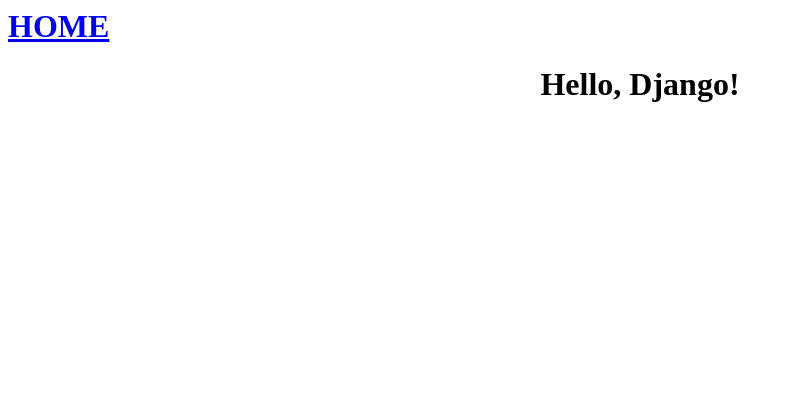
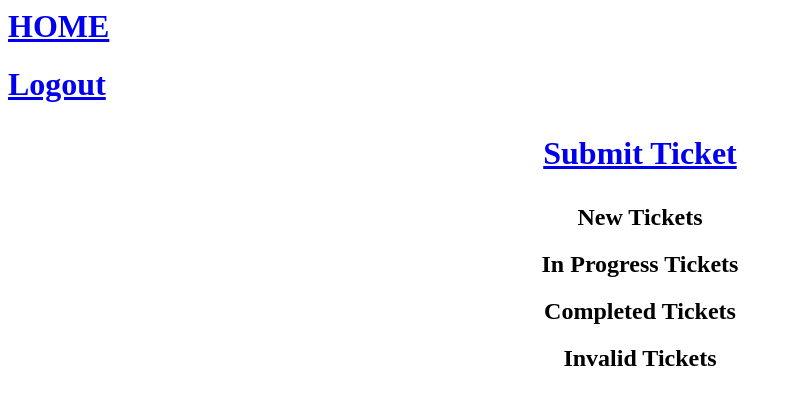
Before and after one commit to Ybrayym-Abamov/Bug-Tracker, a Django app: page / in a window 1280 px wide. Shown: the top 405 px of the page, without its empty margins (0-793 px from the left). Run offline with Django 3.2, Linux system fonts and the light colour scheme; the visitor is signed in with stand-in values (Sample User, id 1); data that the repository does not hold is empty.

Commit message:
homepage links are fixed

```diff
--- a/BugTracker/models.py
+++ b/BugTracker/models.py
@@ -10,7 +10,7 @@
 
 
 class Ticket(models.Model):
-    title = models.CharField(max_length=30, default=None)
+    title = models.CharField(max_length=100, default=None)
     datetime = models.DateTimeField(default=timezone.now)
     description = models.TextField(default=None)
     ticketfiler = models.ForeignKey(
--- a/BugTracker/templates/main.html
+++ b/BugTracker/templates/main.html
@@ -1,4 +1,61 @@
 <h1><a href="/">HOME</a></h1>
+<h1><a href="/logout/">Logout</a></h1>
+<title> Bug Tracker </title>
+
 <div align="center">
-    <h1> Hello, Django! </h1>
+
+    <h1><p><a href="/createticket/">Submit Ticket</a></p></h1>
+
+
+    <div align="center">
+        <h2>New Tickets</h2>
+        {% for ticket in data %}
+            {%if ticket.status == "N"%}
+                <p>Title: <a href="/ticketinfo/{{ticket.id}}">{{ticket.title}}</a></p>
+                <p>Ticket Id: {{ticket.id}}</p>
+                <p>Reported By: <a href="filerinfo/{{ticket.id}}">{{ticket.ticketfiler}}</a></p>
+                <p>Date Submitted: {{ticket.datetime}}</p>
+    </div>
+    {%endif%}
+    {%endfor%}
+
+
+    <div align="center">
+        <h2>In Progress Tickets</h2>
+        {% for ticket in data %}
+            {%if ticket.status == "InP"%}
+                <p>Title: <a href="/ticketassignment/{{ticket.id}}">{{ticket.title}}</a></p>
+                <p>Ticket Id: {{ticket.id}}</p>
+                <p>Reported By: {{ticket.ticketfiler}}</p>
+                <p>Date Submitted: {{ticket.datetime}}</p>
+    </div>
+    {%endif%}
+    {%endfor%}
+
+
+    <div align="center">
+        <h2>Completed Tickets</h2>
+            {% for ticket in data %}
+                {%if ticket.status == "D"%}
+                    <p>Title: <a href="/ticketcomplete/{{ticket.id}}">{{ticket.title}}</a></p>
+                    <p>Ticket Id: {{ticket.id}}</p>
+                    <p>Reported By: {{ticket.ticketfiler}}</p>
+                    <p>Date Submitted: {{ticket.datetime}}</p>
+    </div>
+    {%endif%}
+    {%endfor%}
+
+
+    <div align="center">
+        <h2>Invalid Tickets</h2>
+            {% for ticket in data %}
+                {%if ticket.status == "InV"%}
+                    <p>Title: <a href="/ticketinvalid/{{ticket.id}}">{{ticket.title}}</a></p>
+                    <p>Ticket Id: {{ticket.id}}</p>
+                    <p>Reported By: {{ticket.ticketfiler}}</p>
+                    <p>Date Submitted: {{ticket.datetime}}</p>
+    </div>
+    {%endif%}
+    {%endfor%}
+
 </div>
--- a/BugTracker/urls.py
+++ b/BugTracker/urls.py
@@ -5,7 +5,14 @@
     path('', views.main, name='homepage'),
     path('logout/', views.logout_request, name='logout'),
     path('login/', views.login_request, name='login'),
-    path('createticket/<int:filerid>', views.createticket),
+    path('createticket/', views.createticket),
     path('ticketinfo/<int:ticketid>', views.ticketdetail, name="ticketdetail"),
-    path('userinfo/<int:userid>', views.userinfo)
+    path('filerinfo/<int:filerid>', views.userinfo),
+    path('ticketassignment/<int:ticketid>/inprogress/<int:userid>',
+         views.assignticket),
+    path('ticketcomplete/<int:ticketid>/complete/<int:userid>',
+         views.completedticket),
+    path('ticketinvalid/<int:ticketid>/invalid/<int:userid>',
+         views.invalidticket),
+    path('ticketedit/<int:ticketid>/edit/', views.editticket)
 ]
--- a/BugTracker/views.py
+++ b/BugTracker/views.py
@@ -2,7 +2,7 @@
 from django.contrib.auth import login, logout, authenticate
 from django.contrib import messages
 from django.contrib.auth.decorators import login_required
-from BugTracker.forms import LoginForm, TicketForm
+from BugTracker.forms import LoginForm, TicketForm, EditTicketForm
 from BugTracker.models import Ticket, MyUser
 
 
@@ -56,44 +56,79 @@
 
 
 @login_required
-def userinfo(request, userid):
-    userinfo = MyUser.objects.all().filter(id=userid)
-    return render(request, "userinfo.html", {"userinfo": userinfo})
+def userinfo(request, filerid):
+    filer = MyUser.objects.get(id=filerid)
+    filerhistory = Ticket.objects.filter(ticketfiler=filer)
+    assigned = filerhistory.filter(status="Inp")
+    completed = filerhistory.filter(status="D")
+    reported = filerhistory.filter(status="N")
+    return render(request, 'userinfo.html', {'filer': filer, 'assigned': assigned, 'completed': completed, 'reported': reported})
 
 
 @login_required
-def createticket(request, filerid):
+def createticket(request):
     if request.method == "POST":
         form = TicketForm(request.POST)
         if form.is_valid():
             data = form.cleaned_data
-            # getting the id of the ticket filer
-            filer = MyUser.objects.get(id=filerid)
+            filer = request.user
             Ticket.objects.create(
                 title=data['title'],
                 description=data['description'],
-                usersubmited=filer
+                ticketfiler=filer
             )
             return HttpResponseRedirect(reverse('homepage'))
-    Form = TicketForm()
-    return render(request, 'form.html', {"Form": Form})
+    form = TicketForm()
+    return render(request, 'form.html', {"form": form})
 
 
 @login_required
-def assignticket(request):
-    pass
+def assignticket(request, userid, ticketid):
+    user = MyUser.objects.get(id=userid)
+    data = Ticket.objects.get(id=ticketid)
+    data.assigneduser = user
+    data.status = "InP"
+    data.save()
+    return HttpResponseRedirect(reverse('ticketdetail', args=(ticketid, )))
 
 
 @login_required
-def completedticket(request):
-    pass
+def completedticket(request, userid, ticketid):
+    user = MyUser.objects.get(id=userid)
+    data = Ticket.objects.get(id=ticketid)
+    data.completedticket = user
+    data.status = "D"
+    data.save()
+    return HttpResponseRedirect(reverse('ticketdetail', args=(ticketid, )))
 
 
 @login_required
-def invalidticket(request):
-    pass
+def invalidticket(request, userid, ticketid):
+    user = MyUser.objects.get(id=userid)
+    data = Ticket.objects.get(id=ticketid)
+    data.ticketinvalid = user
+    data.status = "InV"
+    data.save()
+    return HttpResponseRedirect(reverse('ticketdetail', args=(ticketid, )))
 
 
 @login_required
-def editableticket(request):
-    pass
+def editticket(request, ticketid):
+    ticket = Ticket.objects.get(id=ticketid)
+    if request.method == "POST":
+        form = EditTicketForm(request.POST)
+        if form.is_valid():
+            data = form.cleaned_data
+            ticket.title = data['title']
+            ticket.description = data['description']
+            ticket.status = data['status'],
+            ticket.assignedto = data['assignedto']
+            ticket.save()
+            return HttpResponseRedirect(reverse('ticketdetail', args=(ticketid, )))
+    form = EditTicketForm(initial={
+        'title': ticket.title,
+        'description': ticket.description,
+        'status': ticket.status,
+        'assignedto': ticket.assignedto,
+    })
+    return render(request, 'form.html', {"form": form})
--- a/TheBTProject/settings.py
+++ b/TheBTProject/settings.py
@@ -123,3 +123,5 @@
 STATIC_URL = '/static/'
 
 AUTH_USER_MODEL = 'BugTracker.MyUser'
+
+LOGIN_URL = '/login/'
```
Also changed, not shown: BugTracker/forms.py (+13 -2 lines), BugTracker/templates/form.html (+5 -6 lines), BugTracker/templates/ticket.html (+36 -0 lines), BugTracker/templates/userinfo.html (+48 -0 lines), BugTracker/migrations/0001_initial.py, BugTracker/migrations/0002_ticket.py (deleted), BugTracker/migrations/0003_auto_20200524_0004.py (deleted).
